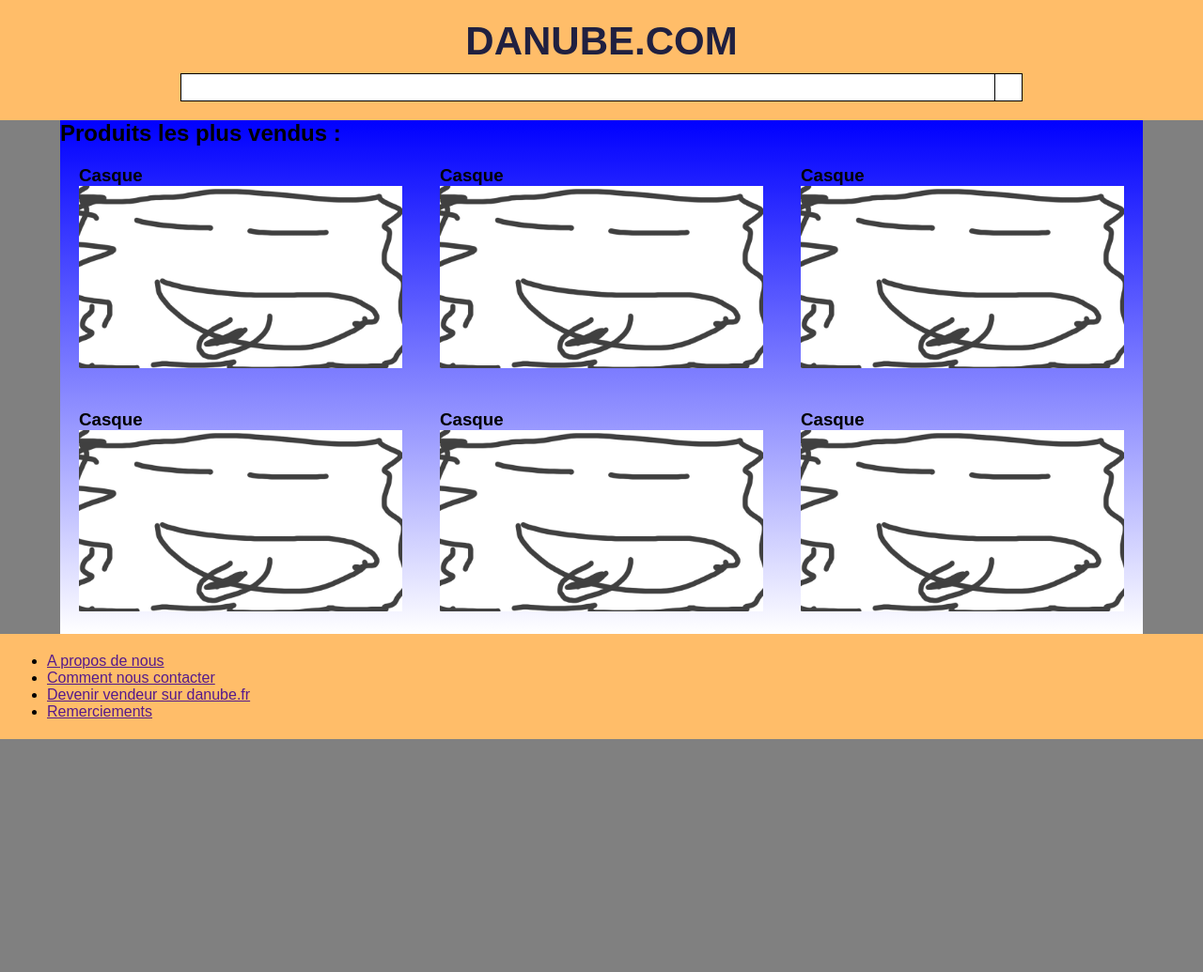
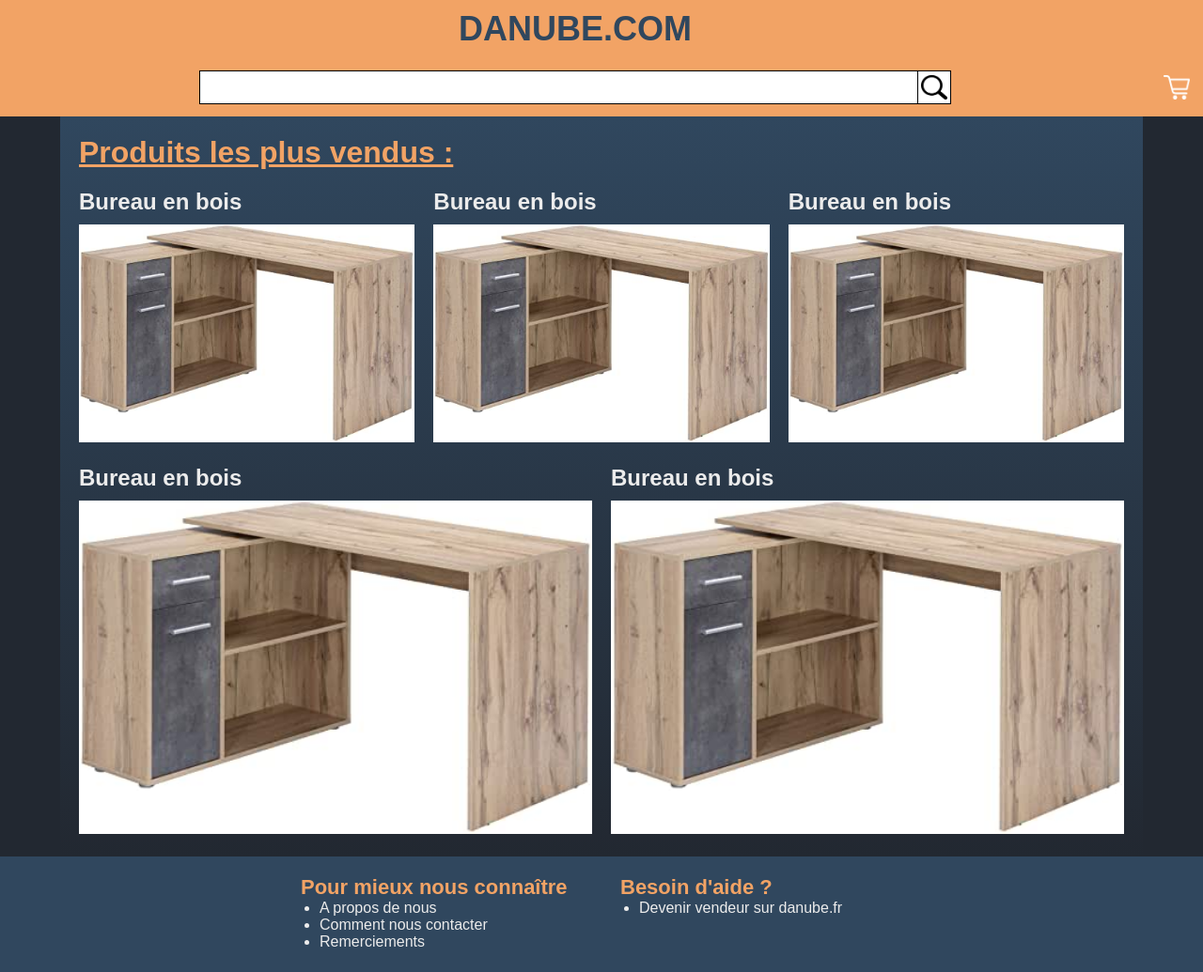
Before and after one commit to XtzJoC/XtzJoC.github.io, a browser extension: page danube/index.html in a window 1280 px wide. Shown: the top 1035 px of the page at 94% size. Before the commit the page ends 800 px from the top, so only its background shows below. Drawn offline with Linux system fonts and the light colour scheme.

Commit message:
Update index pre layout 2

```diff
--- a/danube/Ressources/Styles/general.css
+++ b/danube/Ressources/Styles/general.css
@@ -46,7 +46,11 @@ header > *{
     align-self: center;
 }
 
-header > h1{
+header a{
+    text-decoration: none;
+}
+
+header h1{
     grid-area: title;
 
     color: var(--secondary-color);
@@ -63,8 +67,6 @@ header > h1{
 .search-bar > input, .search-bar > button{
     background-color: white;
     border: 1px solid black;
-
-    outline: none;
 }
 
 .search-bar > input{
@@ -72,7 +74,8 @@ header > h1{
     padding-left: 2px;
 
     width: 100%;
-    height: 28px;
+    height: 30px;
+    box-sizing: border-box;
 
     color: black;
     font-size: 20px;
@@ -98,10 +101,14 @@ header > h1{
     left: 0;
     right: 0;
 
-    max-height: 90%;
-    max-width: 90%;
+    max-height: 80%;
+    max-width: 80%;
     width: auto;
     height: auto;
+}
+
+.cart img{
+    filter: invert();
 }
 
 /*Global main style*/
@@ -180,7 +187,7 @@ footer a:hover{
         grid-template-areas: "title title" "search-bar cart";
     }
 
-    header > h1{
+    header h1{
         text-align: center;
         font-size: 36px;
         margin-bottom: 0px;
--- a/danube/Ressources/Styles/index-styles.css
+++ b/danube/Ressources/Styles/index-styles.css
@@ -1,94 +1,89 @@
-*{
-    margin: 0px;
-    padding: 0px;
+/*Header adjustements*/
 
-    font-family: Arial, Helvetica, sans-serif;
+header{
+    grid-template-columns: 1fr 0fr;
+    grid-template-rows: 0fr 1fr;
+    grid-template-areas: "title title" "search-bar cart";
 }
 
-body{
-    background-color: grey;
-}
-
-header{
-    background-color: #ffbd69;
-    padding: 20px 0px;
-}
-
-header > h1{
-    color: #202040;
-
+header h1{
     text-align: center;
-    text-transform: uppercase;
-
-    font-size: 42px;
+    font-size: 36px;
+    margin-bottom: 0px;
 }
 
 .search-bar{
-    margin: 0px auto;
-    margin-top: 10px;
-
-    width: 70%;
-    display: flex;
+    margin: 10px auto;
+    max-width: 800px;
+    width: 95%;
 }
 
-.search-bar > input, .search-bar > button{
-    background-color: white;
-    border: 1px solid black;
-
-    outline: none;
+.search-bar > input, .search-bar > button, .cart{
+    width: 36px;
+    height: 36px;
 }
 
 .search-bar > input{
-    flex: 1;
-    width: 100%;
-    border-right: 0px;
-
-    font-size: 20px;
-    padding-left: 2px;
+    font-size: 26px;
 }
 
-.search-bar > button{
-    width: 30px;
-    height: 30px;
+/*Main styles*/
 
-    background-image: url("Ressources/Icons/search.png");
-    background-size: 22px;
-    background-position: 2px;
-    background-repeat: no-repeat;
+main{
+    display: block;
+    margin: 0px 5%;
+    padding: 20px;
+
+    box-sizing: border-box;
+
+    background-image: linear-gradient(var(--secondary-color), var(--background-color));
 }
 
-/**/
+main > h1{
+    margin-bottom: 20px;
 
-main{
-    height: 100%;
-}
-
-.top-selling{
-    margin: 0px 5%;
-
-    background-image: linear-gradient(blue, white);
+    color: var(--main-color);
+    font-size: 32px;
+    text-decoration: underline;
 }
 
 .top-products{
     display: flex;
-    flex-direction: row;
     flex-wrap: wrap;
+    gap: 20px;
 }
 
-.product{
-    padding: 20px;
+a.product{
+    flex: 1 32%;
+    display: block;
+    height: max-content;
 
-    flex: 1 300px;
+    text-decoration: none;
+}
+
+a.product:hover h2{
+    text-decoration: underline;
+}
+
+a.product h2{
+    margin-bottom: 10px;
 }
 
 .product > img{
     width: 100%;
 }
 
-/**/
+/*Responsive design*/
 
-footer{
-    padding: 20px 50px;
+@media (max-width: 1000px){
+    main{
+        margin: 0px;
+        width: 100%;
+    }
+}
 
-    background-color: #ffbd69;
+@media (max-aspect-ratio:  10/15){
+    a.product{
+        flex: 1 100%;
+    }
 }
--- a/danube/index.html
+++ b/danube/index.html
@@ -3,54 +3,73 @@
   <head>
     <meta charset="utf-8">
     <title>Danube : site de vente en ligne</title>
+    <link rel="stylesheet" href="Ressources/Styles/general.css">
     <link rel="stylesheet" href="Ressources/Styles/index-styles.css">
   </head>
   <body>
     <header>
-        <h1>danube.com</h1>
+        <a href="index.html"><h1>danube.com</h1></a>
         <form action="search-results.html" class="search-bar">
             <input type="text" name="search" required>
-            <button type="submit"></button>
+            <button type="submit">
+                <img src="Ressources/Icons/search.png" alt="loupe">
+            </button>
         </form>
+        <div class="cart">
+            <a href="cart.html">
+                <img src="Ressources/Icons/cart.png" alt="panier">
+            </a>
+        </div>
     </header>
     <main>
-        <div class="top-selling">
-            <h2>Produits les plus vendus :</h2>
+        <h1>Produits les plus vendus :</h1>
         <div class="top-products">
-                <div class="product">
-                    <h3>Casque</h3>
-                    <img src="Ressources/Images/Sans titre.png">
-                </div>
-                <div class="product">
-                    <h3>Casque</h3>
-                    <img src="Ressources/Images/Sans titre.png">
-                </div>
-                <div class="product">
-                    <h3>Casque</h3>
-                    <img src="Ressources/Images/Sans titre.png">
-                </div>
-                <div class="product">
-                    <h3>Casque</h3>
-                    <img src="Ressources/Images/Sans titre.png">
-                </div>
-                <div class="product">
-                    <h3>Casque</h3>
-                    <img src="Ressources/Images/Sans titre.png">
-                </div>
-                <div class="product">
-                    <h3>Casque</h3>
-                    <img src="Ressources/Images/Sans titre.png">
-                </div>
-            </div>
+            <a href="article.html" class="product">
+                <h2>Bureau en bois</h2>
+                <img src="Ressources/Images/desk-preview.jpg" alt="bureau en bois">
+            </a>
+
+            <a href="article.html" class="product">
+                <h2>Bureau en bois</h2>
+                <img src="Ressources/Images/desk-preview.jpg" alt="bureau en bois">
+            </a>
+
+            <a href="article.html" class="product">
+                <h2>Bureau en bois</h2>
+                <img src="Ressources/Images/desk-preview.jpg" alt="bureau en bois">
+            </a>
+
+            <a href="article.html" class="product">
+                <h2>Bureau en bois</h2>
+                <img src="Ressources/Images/desk-preview.jpg" alt="bureau en bois">
+            </a>
+
+            <a href="article.html" class="product">
+                <h2>Bureau en bois</h2>
+                <img src="Ressources/Images/desk-preview.jpg" alt="bureau en bois">
+            </a>
         </div>
     </main>
     <footer>
+        <div class="footer-container">
+            <div class="footer-panel">
+                <h1>Pour mieux nous connaître</h1>
                 <ul>
                     <li><a href="">A propos de nous</a></li>
                     <li><a href="">Comment nous contacter</a></li>
-            <li><a href="">Devenir vendeur sur danube.fr</a></li>
                     <li><a href="">Remerciements</a></li>
                 </ul>
+            </div>
+            <div class="footer-panel">
+                <h1>Besoin d'aide ?</h1>
+                <ul>
+                    <li><a href="">Devenir vendeur sur danube.fr</a></li>
+                </ul>
+            </div>
+        </div>
+        <div class="footer-end">
+            <a href="index.html">danube.com</a>
+        </div>
     </footer>
   </body>
 </html>
```
Also changed, not shown: danube/site-template.html (+2 -2 lines). Lines whose indentation alone changed are shown as unchanged.
